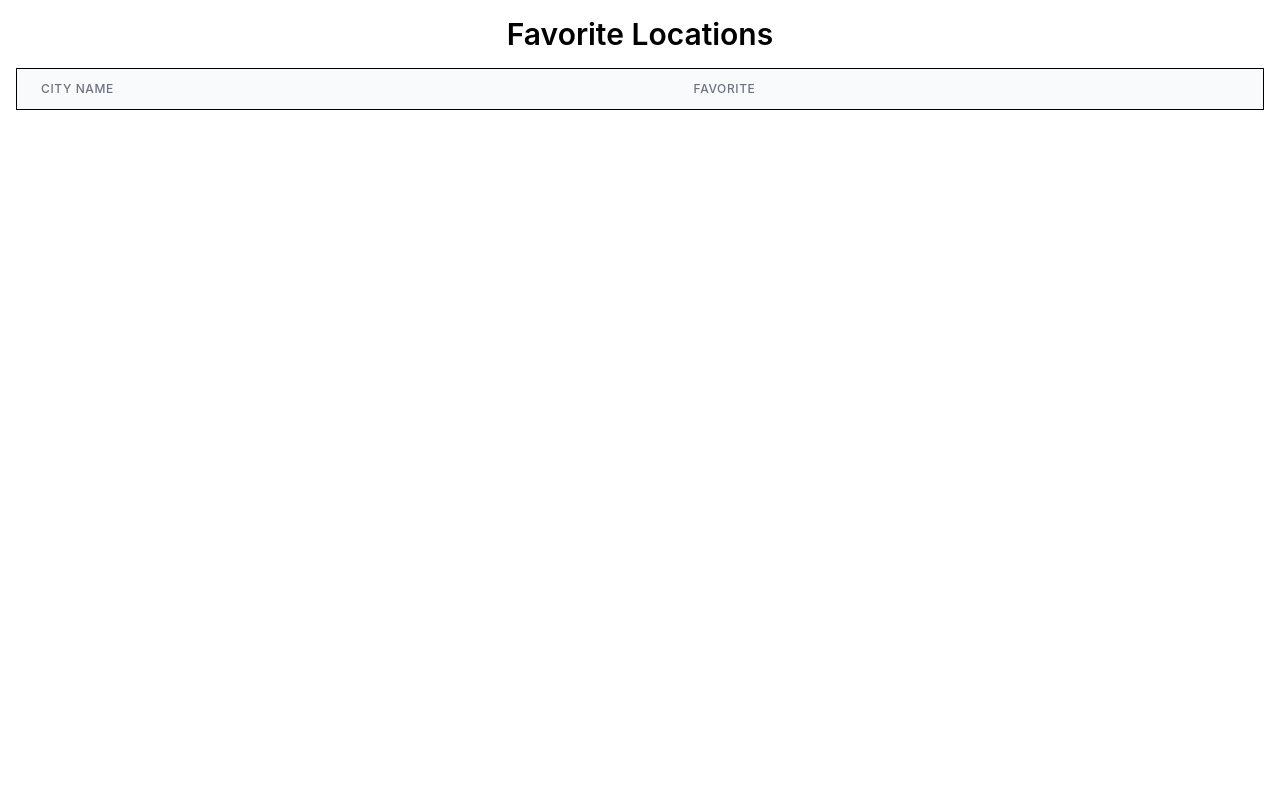
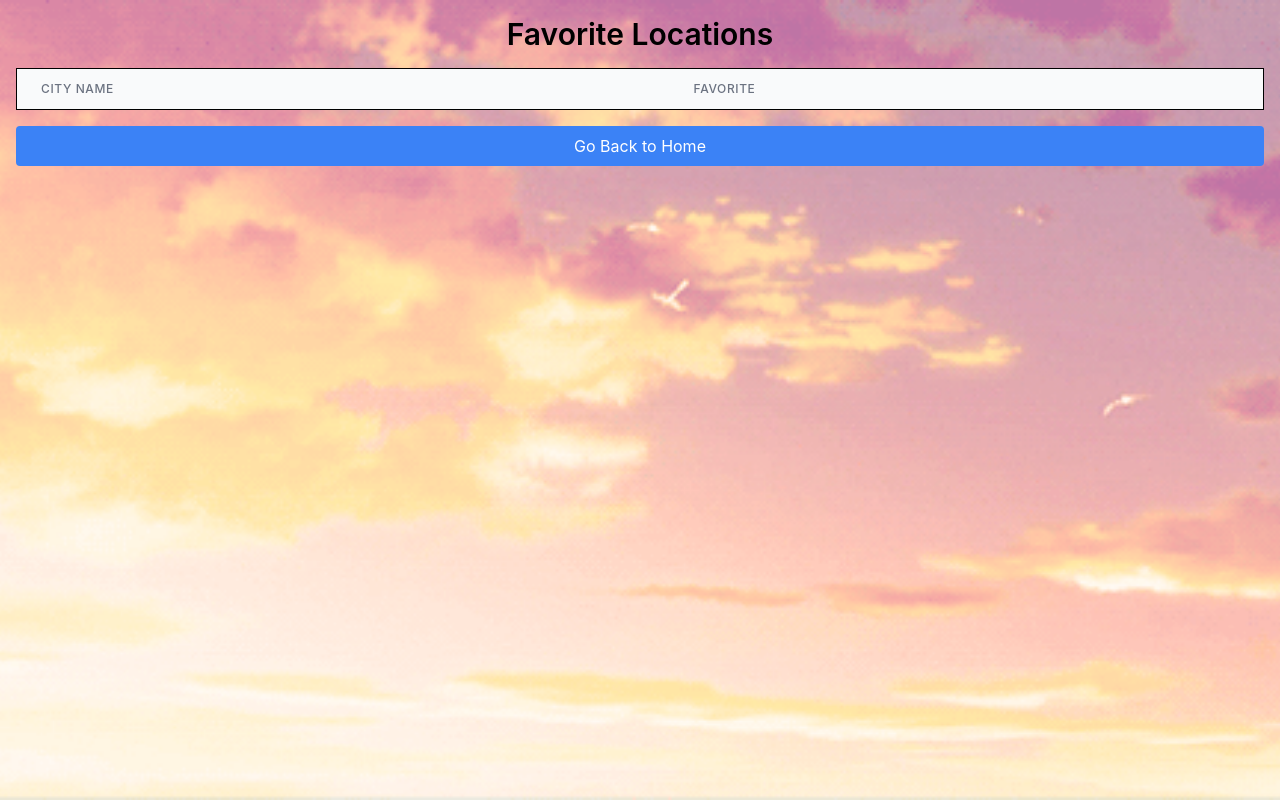
Before and after one commit to SawantAchal/multiple-cities-with-weather, a React (Create React App) app: page /favorite in a window 1280 px wide. Built offline with nearby package versions, Linux system fonts and the light colour scheme.

Commit message:
add background

```diff
--- a/src/components/FavoriteLocationsPage.jsx
+++ b/src/components/FavoriteLocationsPage.jsx
@@ -1,5 +1,7 @@
 import React, { useState, useEffect } from 'react';
+import { Link } from 'react-router-dom';
 import FavoriteButton from './FavoriteButton';
+import bg from '../assets/home.gif'
 
 const FavoriteLocationsPage = () => {
   // State to manage favorite locations
@@ -33,7 +35,7 @@ const FavoriteLocationsPage = () => {
   };
 
   return (
-    <div className="container mx-auto p-4">
+    <div className="container mx-auto p-4 bg-cover bg-center bg-fixed h-screen" style={{ backgroundImage: `url(${bg})` }}>
       {/* Title */}
       <h1 className="text-3xl font-semibold mb-4 text-center">Favorite Locations</h1>
       <div className="overflow-x-auto">
@@ -61,6 +63,8 @@ const FavoriteLocationsPage = () => {
           </tbody>
         </table>
       </div>
+      {/* Button to go back to home page */}
+      <Link to="/" className="block mt-4 px-4 py-2 text-white bg-blue-500 rounded hover:bg-blue-600 focus:outline-none focus:bg-blue-700 transition duration-300 text-center">Go Back to Home</Link>
     </div>
   );
 };
```
